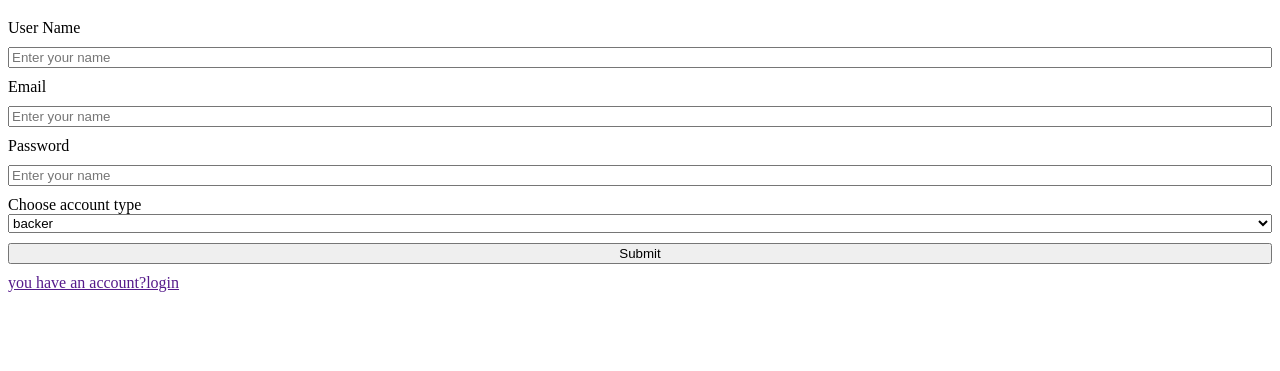
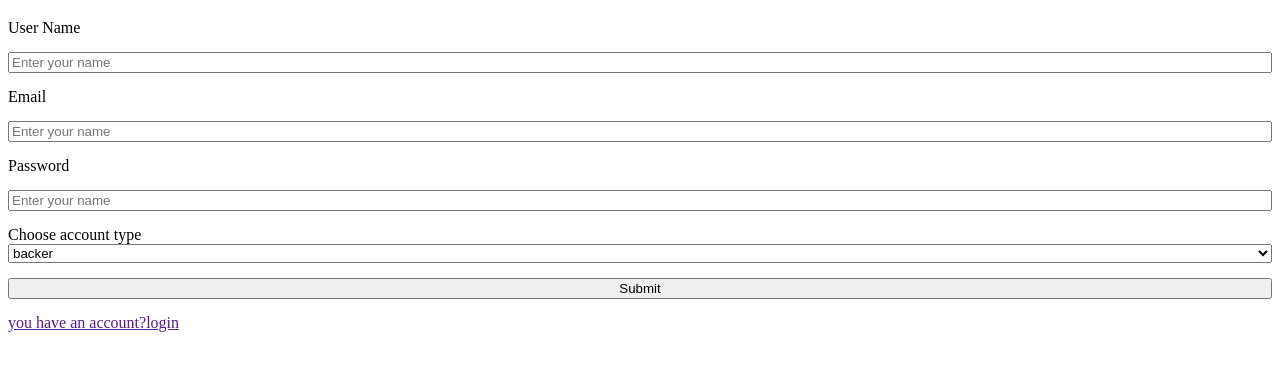
Before and after one commit to Mohamed171717/Crowdfunding, a website: page signUp/signup.html in a window 1280 px wide. Shown: the part 61-432 px from the top of the page. Drawn offline with Linux system fonts and the light colour scheme.

Commit message:
edit in signup style

```diff
--- a/signUp/signup.css
+++ b/signUp/signup.css
@@ -3,6 +3,6 @@ form{
     flex-direction: column;
 }
 input{
-    margin: 10px 0;
+    margin: 15px 0;
     /* border: none; */
 }
```
